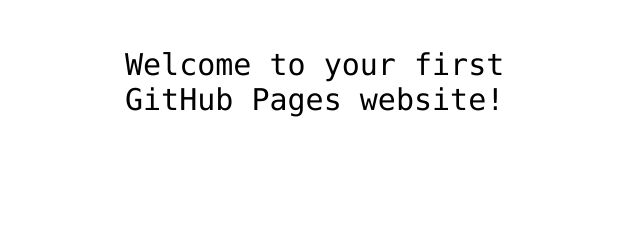
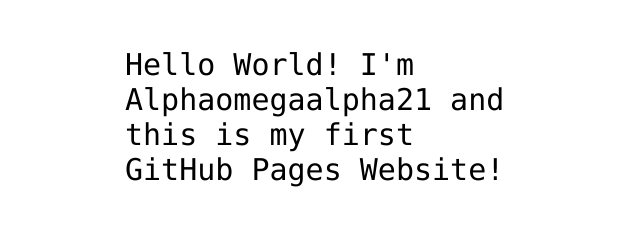
Before and after one commit to AlphaOmegaAlpha21/alphaomegaalpha21.github.io, a plain HTML site: page index.html in a window 1280 px wide. Shown: the part 341-566 px from the top of the page, without its empty margins (315-955 px from the left). Drawn offline with Linux system fonts and the light colour scheme.

Commit message:
My First Commit! :)

```diff
--- a/index.html
+++ b/index.html
@@ -12,7 +12,7 @@
 <img src="https://octodex.github.com/images/daftpunktocat-thomas.gif" id="octocat" alt="octocat-gif" />
 
 <!-- Change this code here by copy and pasting your template on line 15 -->
-<p>Welcome to your first GitHub Pages website!</p>
+<p>Hello World! I'm Alphaomegaalpha21 and this is my first GitHub Pages Website!</p>
 
 </body>
 </html>
```
